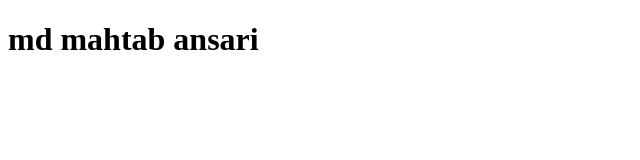
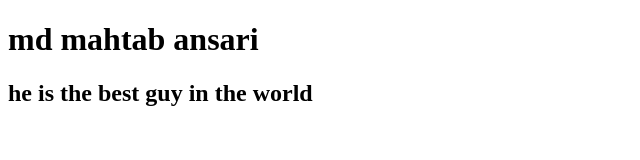
Before and after one commit to mahtabansa/Project2, a plain HTML site: page Project2/index.html in a window 1280 px wide. Shown: the whole page, without its empty margins (0-640 px from the left). Drawn offline with Linux system fonts and the light colour scheme.

Commit message:
change in html

```diff
--- a/Project2/index.html
+++ b/Project2/index.html
@@ -7,5 +7,7 @@
 </head>
 <body>
     <h1>md mahtab ansari</h1>
+    <h2>he is the best guy in the world</h2>
+
 </body>
 </html>
```
